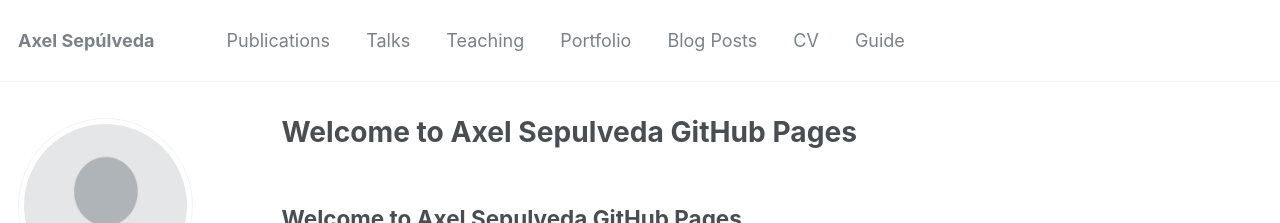
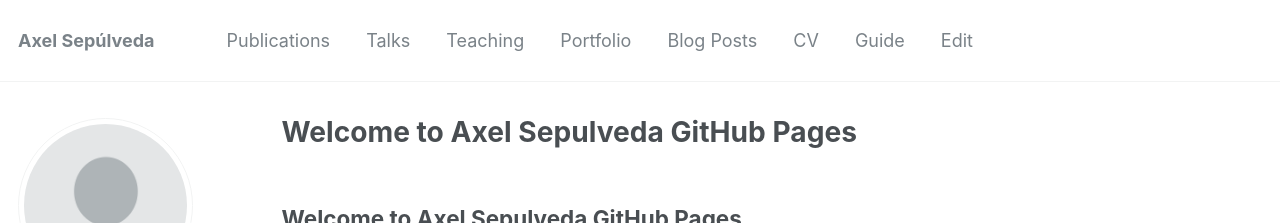
Before and after one commit to Axel-Sepulveda/Axel-Sepulveda.github.io, a Jekyll site: the page built from index.md, in a window 1280 px wide. Shown: the top 223 px of the page. Built offline with Jekyll 4.4.1, drawn with Linux system fonts in a browser that asks for light colours; our own code applies the rules of GitHub Pages for plain Markdown files.

Commit message:
Update navigation.yml

```diff
--- a/_data/navigation.yml
+++ b/_data/navigation.yml
@@ -20,3 +20,6 @@ main:
 
   - title: "Guide"
     url: /markdown/
+
+  - title: "Edit"
+    url: "https://github.com/Axel-Sepulveda/Axel-Sepulveda.github.io/edit/main/_data/navigation.yml"
```
